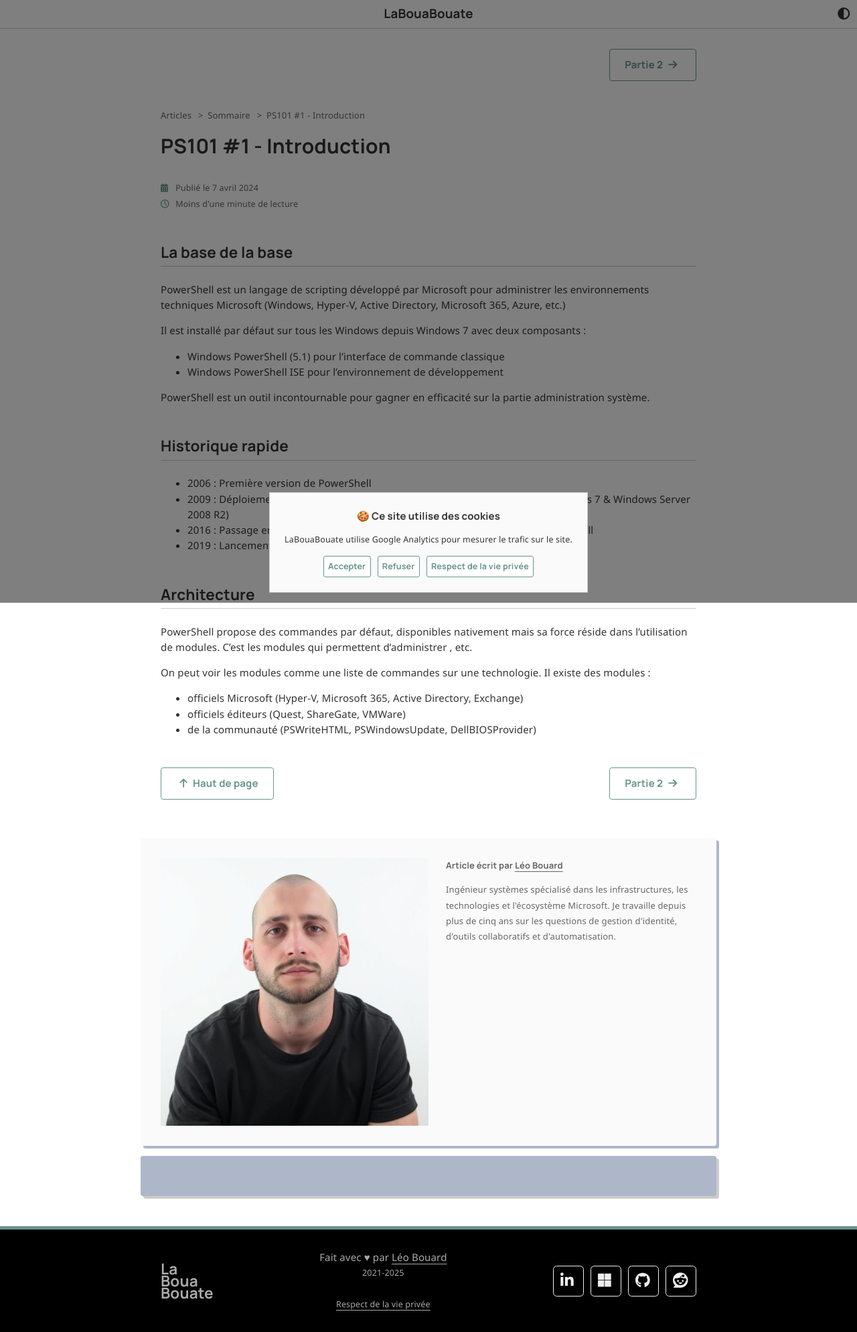
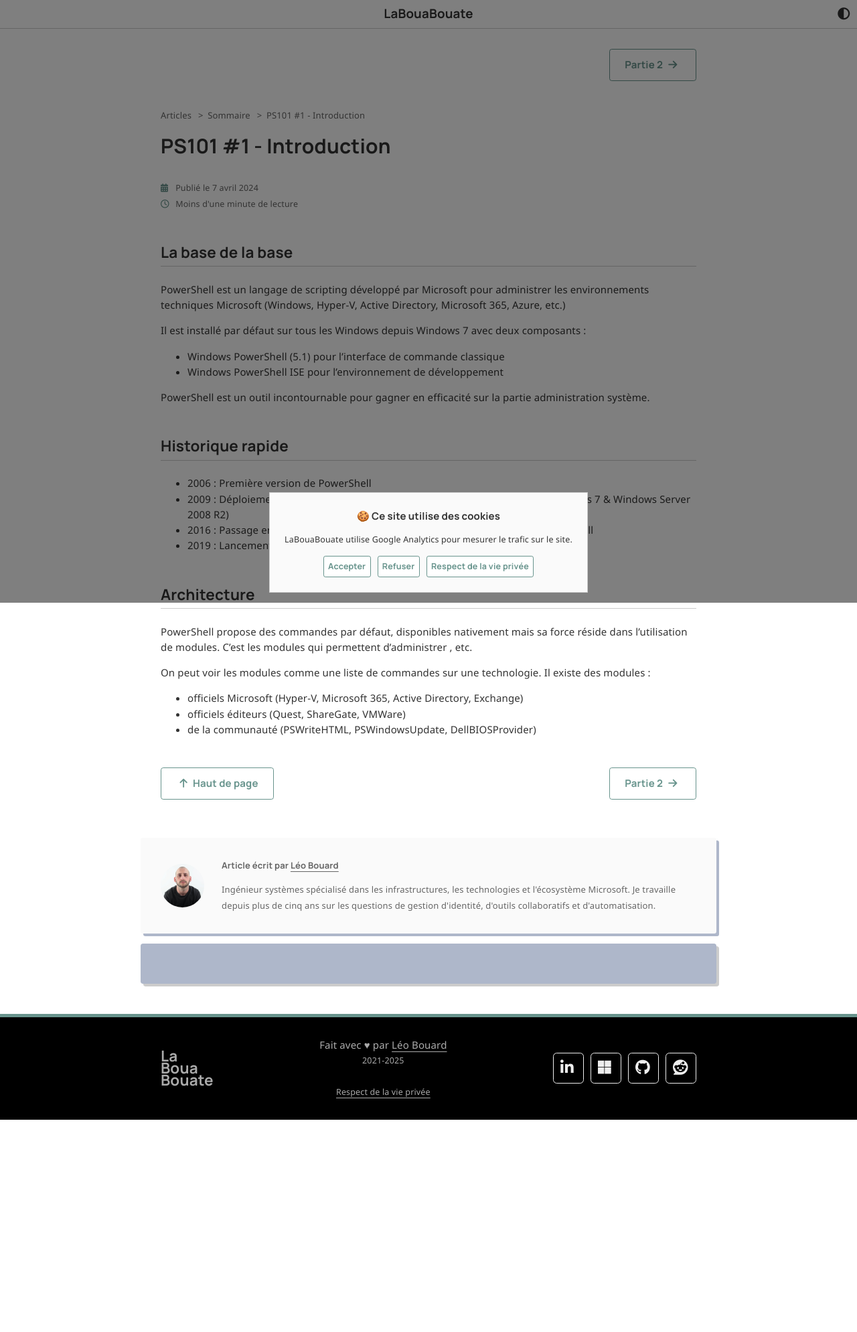
Before and after one commit to leobouard/leobouard.github.io, a Jekyll site: the page built from _posts/2024-04-07-cours-powershell-from-scratch-001.md, in a window 1280 px wide. Shown: the whole page at 67% size. Built offline with Jekyll 4.4.1, drawn with Linux system fonts in a browser that asks for light colours; nearby versions of some CDN libraries; some web fonts are replaced; comment, search, counter and statistics services are not loaded; after the commit the page ends 1672 px from its top, so only the background shows below that.

Commit message:
Il manquait un point

```diff
--- a/_sass/containers.scss
+++ b/_sass/containers.scss
@@ -90,7 +90,7 @@ section.author-info {
     border-radius: var(--borderradius);
 }
 
-section author-info img {
+section.author-info img {
     max-width: 5em;
     border-radius: 100%;
 }
```
